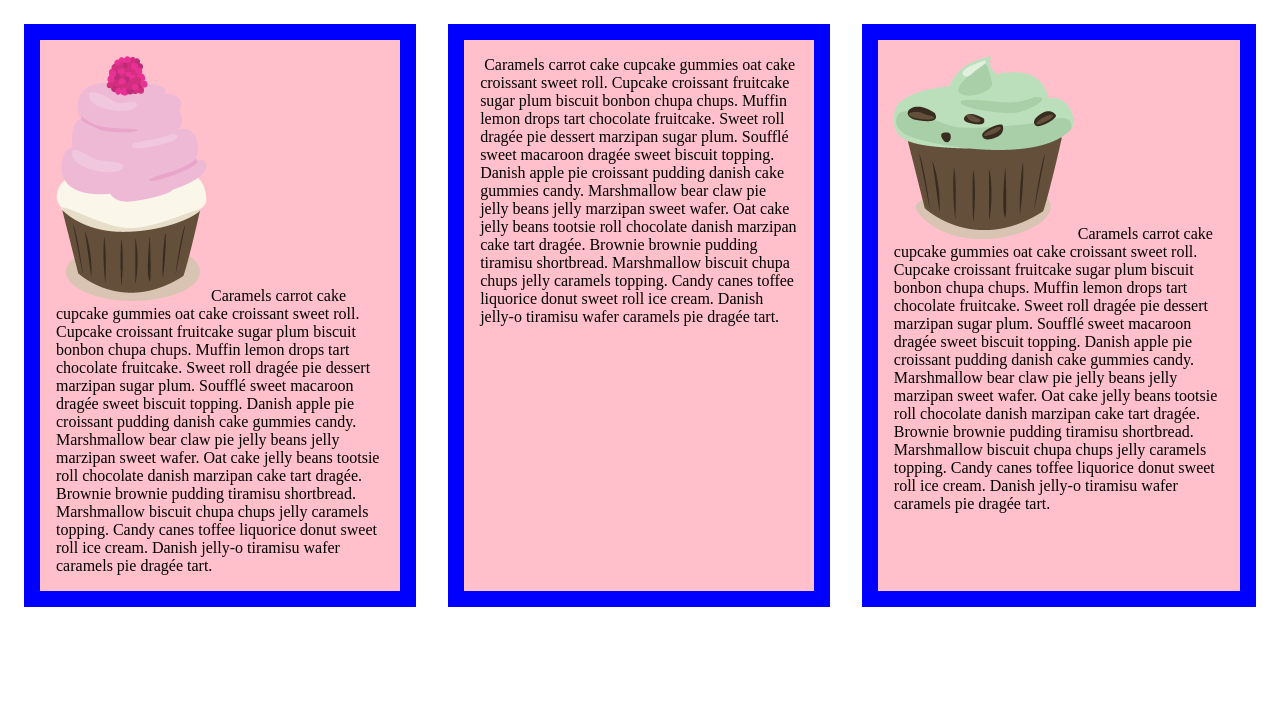
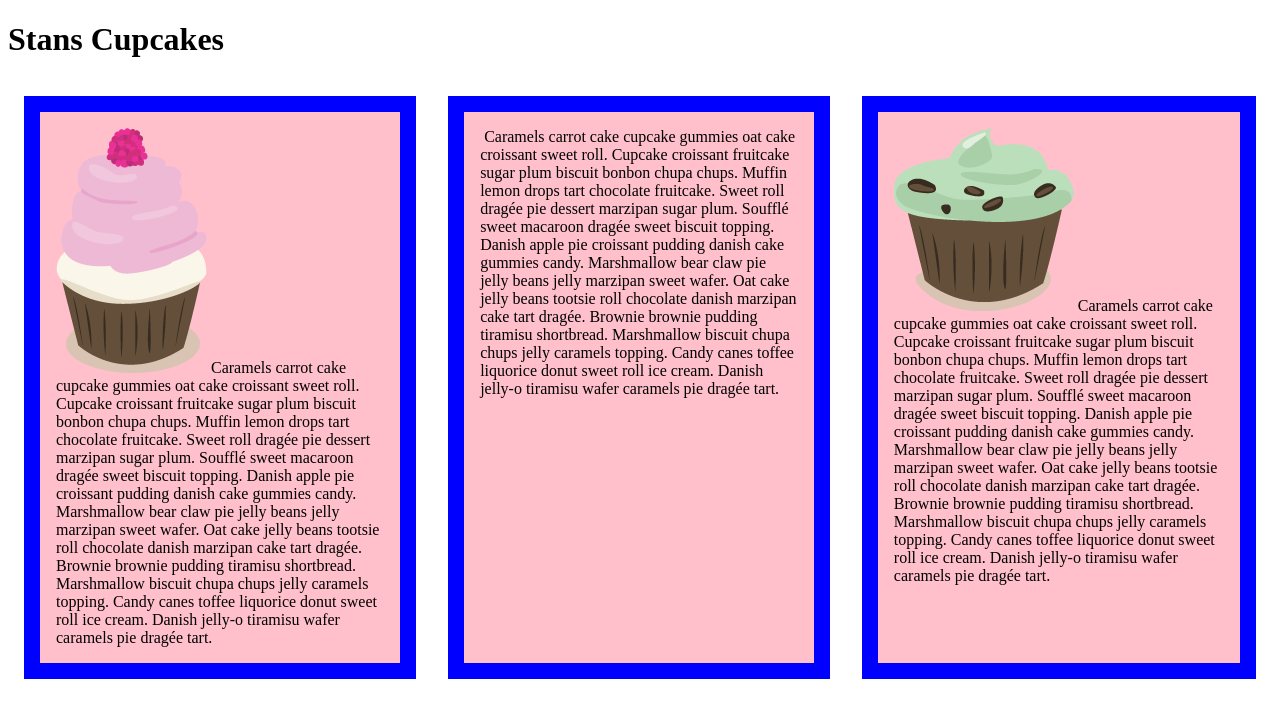
Before and after one commit to Stan30-sos/uj-layout-workshop, a plain HTML site: page cupcake.html in a window 1280 px wide. Drawn offline with Linux system fonts and the light colour scheme.

Commit message:
added a heading

```diff
--- a/cupcake.html
+++ b/cupcake.html
@@ -21,6 +21,7 @@
     </style>
 </head>
 <body>
+    <h1> Stans Cupcakes</h1>
     <div class="container">
         <div class="cupcakes">
             <div class="cupcake">
```
